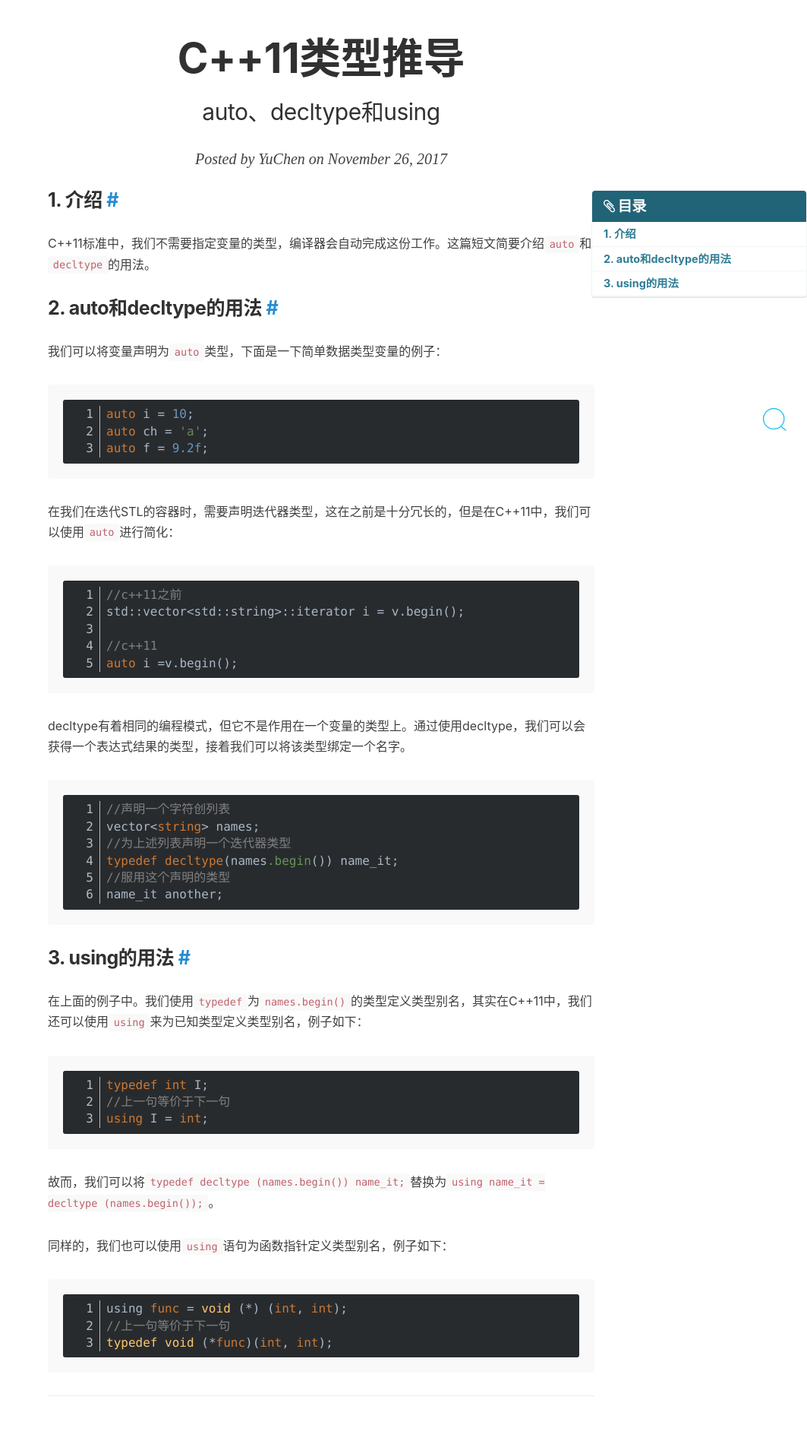
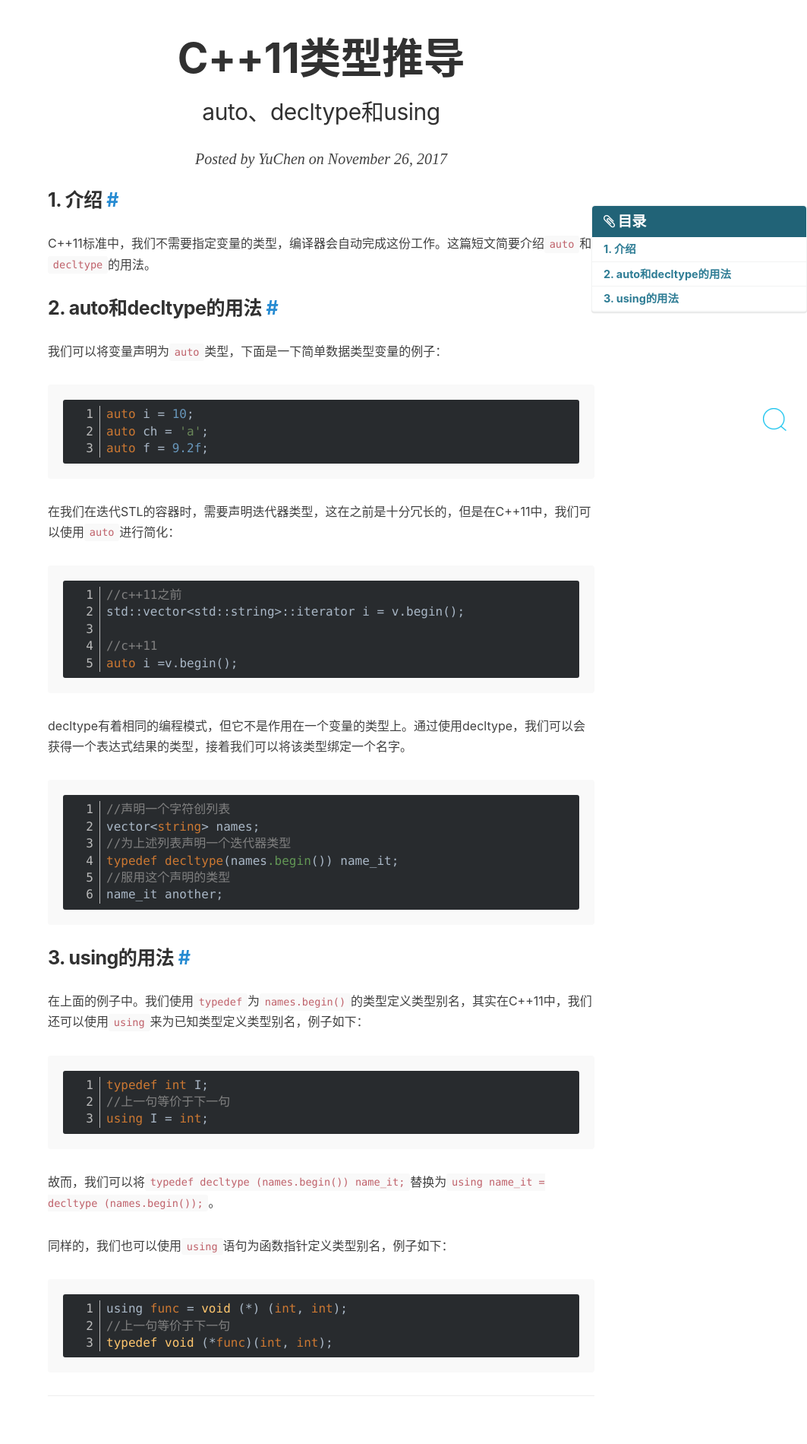
Before and after one commit to wzzju/wzzju.github.io, a Jekyll site: the page built from _posts/2017-11-26-c11-auto.md, in a window 1280 px wide. Shown: the part 285-2185 px from the top of the page at 76% size, without its empty margins (217-1280 px from the left). Built offline with Jekyll 4.4.1, drawn with Linux system fonts in a browser that asks for light colours; comment, search, counter and statistics services are not loaded.

Commit message:
Add margin values for tocs.

```diff
--- a/public/css/wz-blog.css
+++ b/public/css/wz-blog.css
@@ -255,6 +255,7 @@ select {
 }
 
 .toc {
+  margin: 1rem 0rem;
   font-family: -apple-system,BlinkMacSystemFont,"Roboto","Segoe UI","Helvetica Neue","Lucida Grande",Arial,sans-serif;
   color: #7a8288;
   background-color: #fff;
```
Lines whose indentation alone changed are shown as unchanged.
